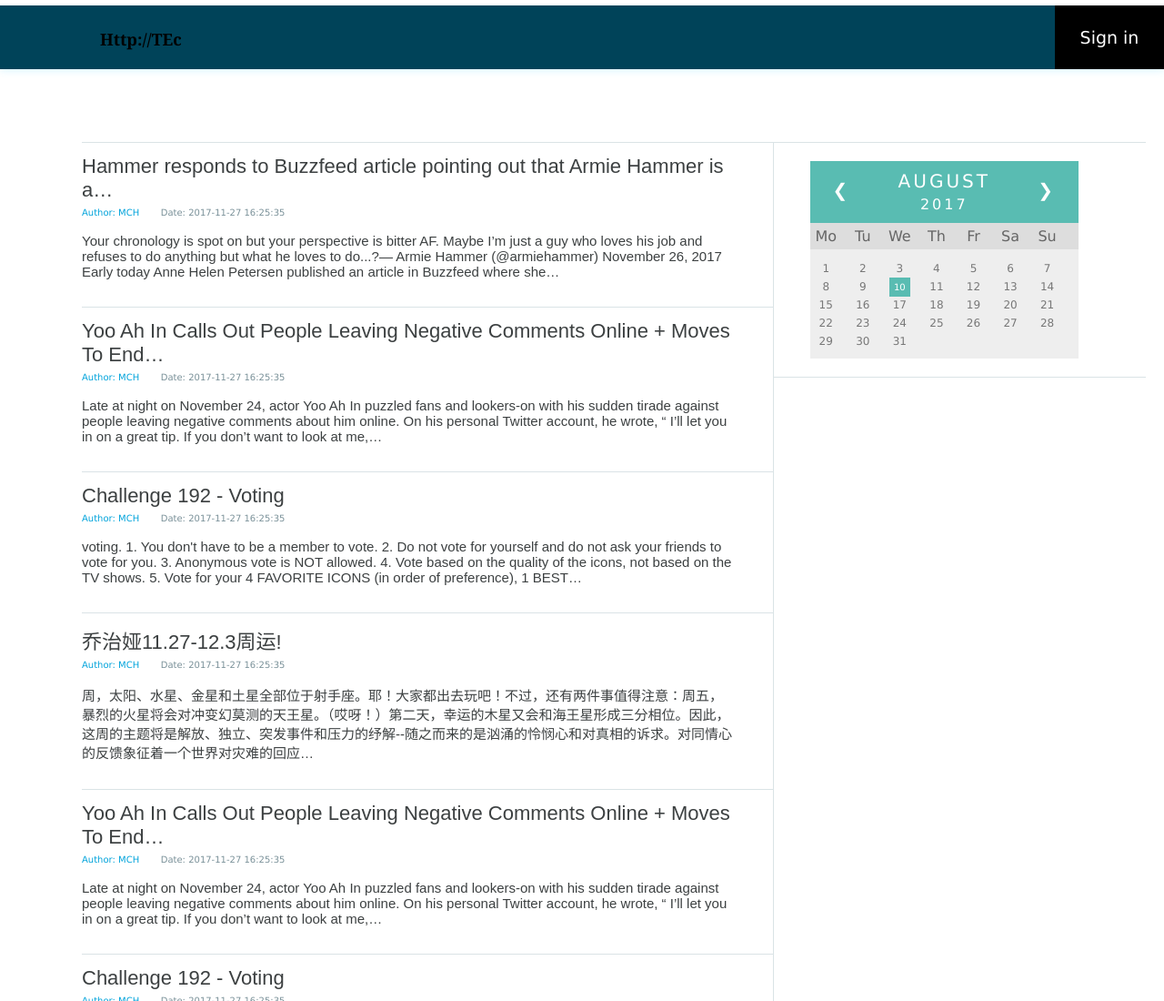
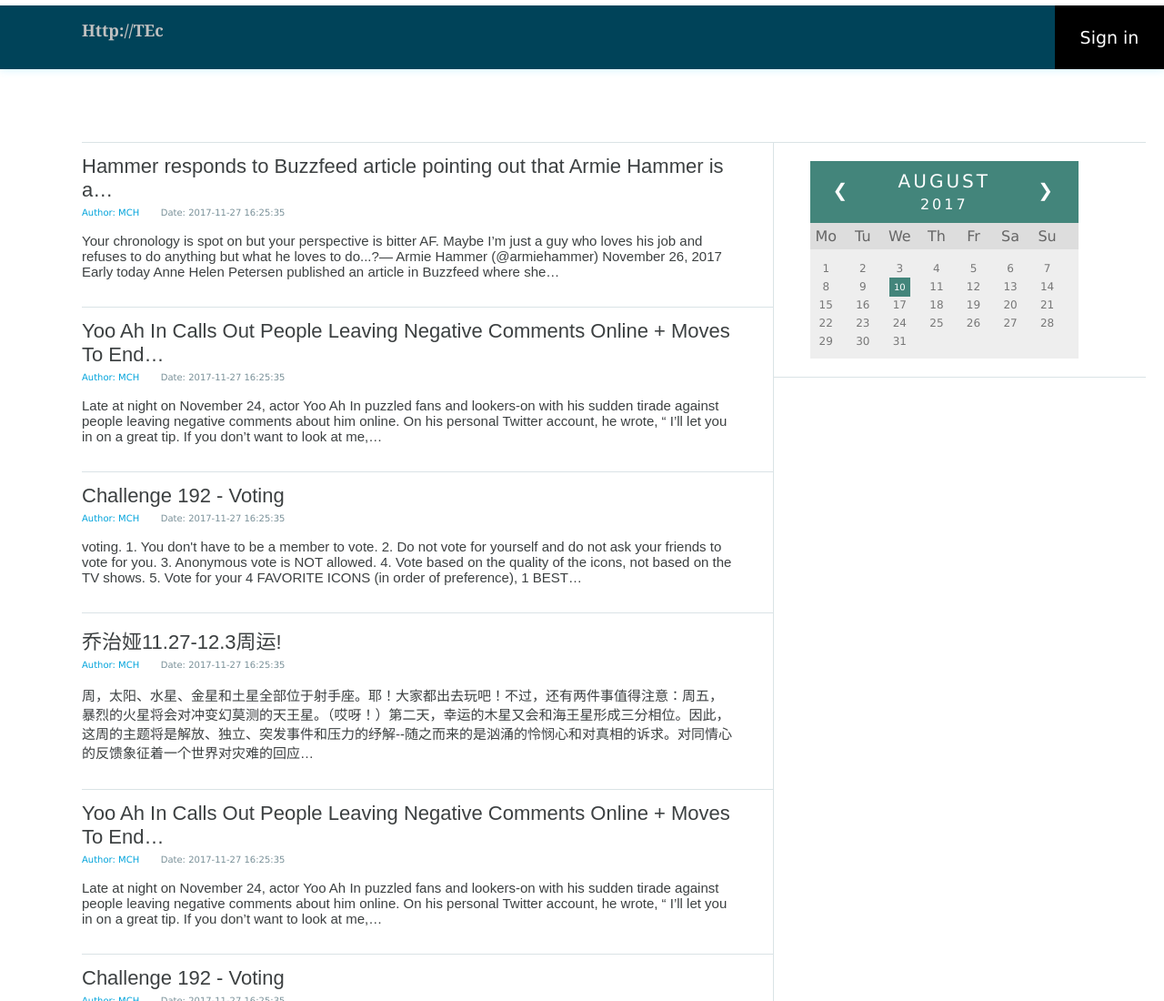
Before and after one commit to MazFactor/TEc, a plain HTML site: page index.html in a window 1280 px wide. Shown: the top 1100 px of the page at 91% size. Drawn offline with Linux system fonts and the light colour scheme; a script that the page names is missing.

Commit message:
Add files via upload

```diff
--- a/CSS/Calendar.css
+++ b/CSS/Calendar.css
@@ -22,7 +22,7 @@ body {
 .month {
     padding: 10px 25px;
     width: 80%;
-    background: #59bcb2;
+    background: #43857b;
     text-align: center;
 }
 
@@ -80,7 +80,7 @@ body {
 
 .days li .active {
     padding: 5px;
-    background: #59bcb2;
+    background: #43857b;
     color: white !important
 }
 
@@ -117,18 +117,18 @@ body {
 .Author-name{
     position: relative;
     width: 100px;
-    left: 80px;
-    top: 10px;
+    left: 60px;
+    top: 0px;
     font:18px/22px Georgia, "Times New Roman", Times, serif;
     text-decoration:none;
     font-weight: bold;
-    color: #000000;
+    color: #c1c1c1;
 }
 #result{
     position: relative;
     width:70px;
-    color: #000000;
-    left: 81px;
+    color: #c1c1c1;
+    left: 120px;
     top: 8px;
     /*font-family: Georgia;*/
     font-size: 14px;
```
